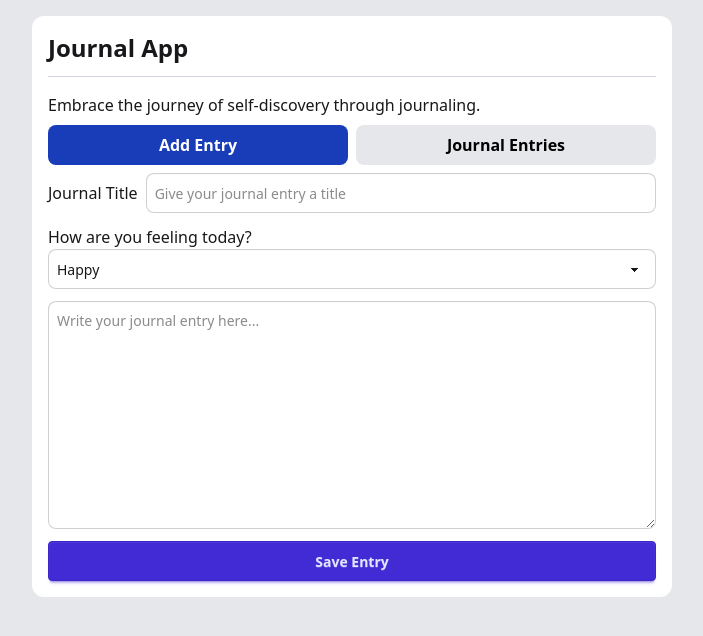
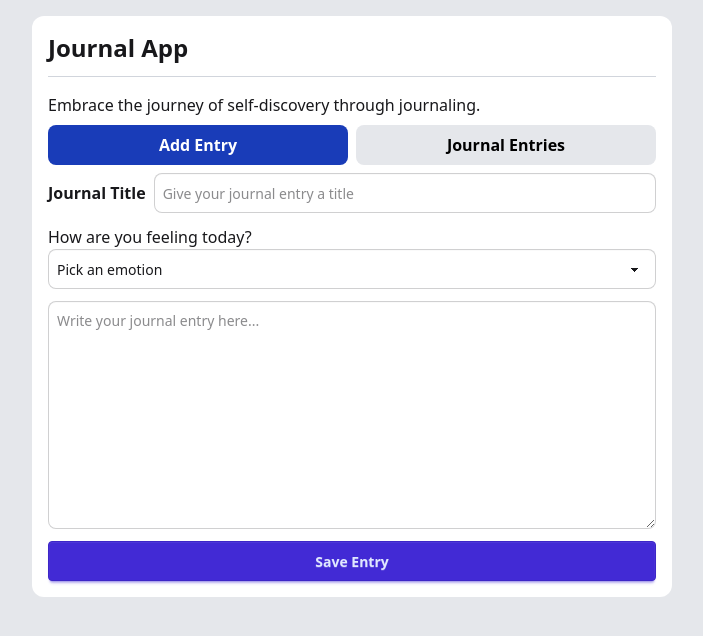
Before and after one commit to mikebeauchamp/React-Typescript-Training, a React (Vite) app in the folder journal-app/: page / in a window 1280 px wide. Shown: the top 636 px of the page, without its empty margins (288-991 px from the left). Built offline with nearby package versions, Linux system fonts and the light colour scheme.

Commit message:
saving journal entry to local storage

```diff
--- a/journal-app/package.json
+++ b/journal-app/package.json
@@ -10,9 +10,12 @@
     "preview": "vite preview"
   },
   "dependencies": {
+    "@hookform/resolvers": "^5.2.2",
     "react": "^19.2.0",
     "react-dom": "^19.2.0",
-    "tailwindcss": "^4.1.18"
+    "react-hook-form": "^7.71.1",
+    "tailwindcss": "^4.1.18",
+    "zod": "^4.3.6"
   },
   "devDependencies": {
     "@eslint/js": "^9.39.1",
--- a/journal-app/src/App.tsx
+++ b/journal-app/src/App.tsx
@@ -19,6 +19,7 @@ const App = () => {
 
                     {/* Tabs */}
                     <Tabs />
+
                     {/* Form */}
                     <AddJournalForm />
                 </div>
--- a/journal-app/src/components/AddJournalForm.tsx
+++ b/journal-app/src/components/AddJournalForm.tsx
@@ -1,15 +1,83 @@
+import { zodResolver } from '@hookform/resolvers/zod'
+import { useForm, type FieldValues } from 'react-hook-form'
+import { z } from 'zod'
+
+const schema = z.object({
+    title: z
+        .string()
+        .min(5, 'Title is required and must have at least 5 characters.'),
+    emotions: z.enum(
+        ['Happy', 'Neutral', 'Sad'],
+        'Please specify how you are feeling today.'
+    ),
+    content: z
+        .string()
+        .min(
+            128,
+            'Journal entry is required and must have at least 128 characters.'
+        )
+})
+
+type FormData = z.infer<typeof schema>
+
 const AddJournalForm = () => {
+    //deconstructure the useForm hook to get the necessary functions and state for form handling
+    const {
+        register,
+        handleSubmit,
+        reset,
+        formState: { errors }
+    } = useForm<FormData>({ resolver: zodResolver(schema) })
+
+    const onFormSubmit = (data: FieldValues) => {
+        const uuid = crypto.randomUUID()
+        data.id = uuid
+
+        const now = new Date()
+        data.createdAt = now.toLocaleDateString('en-US', {
+            year: 'numeric', //2026
+            month: 'long', // February
+            day: 'numeric' // 14
+        })
+        //get existing entries from local storage, add the new entry, and save it back to local storage. This allows us to persist journal entries across page reloads.
+        const existingEntries = JSON.parse(
+            localStorage.getItem('journalEntries') || '[]'
+        )
+
+        const updatedEntries = [...existingEntries, data]
+        localStorage.setItem('journalEntries', JSON.stringify(updatedEntries))
+
+        //reset the form fields after submission to clear the form for the next entry. This provides a better user experience by allowing users to quickly add multiple entries without manually clearing the form.
+        reset()
+    }
+
     return (
         <>
-            <form className="flex flex-col gap-3">
+            <form
+                className="flex flex-col gap-3"
+                onSubmit={handleSubmit(onFormSubmit)}
+            >
+                <div className="flex flex-col">
                     <div className="flex items-center gap-2">
-                    <label htmlFor="title">Journal Title</label>
+                        <label
+                            htmlFor="title"
+                            className="font-semibold whitespace-nowrap"
+                        >
+                            Journal Title
+                        </label>
                         <input
                             id="title"
                             type="text"
                             placeholder="Give your journal entry a title"
                             className="input input-bordered flex-1 rounded-lg border p-2"
-                    ></input>
+                            {...register('title')}
+                        />
+                    </div>
+                    {errors.title && (
+                        <span className="mt-3 font-medium text-red-500">
+                            {errors.title.message}
+                        </span>
+                    )}
                 </div>
 
                 <div className="flex flex-col">
@@ -18,20 +86,36 @@ const AddJournalForm = () => {
                     </label>
                     <select
                         id="emotions"
-                        defaultValue="Pick a color"
+                        defaultValue=""
                         className="select select-bordered w-full rounded-lg border p-2"
+                        {...register('emotions')}
                     >
-                        <option selected>Happy</option>
+                        <option value="" disabled>
+                            Pick an emotion
+                        </option>
+                        <option>Happy</option>
                         <option>Neutral</option>
                         <option>Sad</option>
                     </select>
+                    {errors.emotions && (
+                        <span className="mt-3 font-medium text-red-500">
+                            {errors.emotions.message}
+                        </span>
+                    )}
                 </div>
 
                 <textarea
+                    id="content"
                     className="textarea textarea-bordered w-full rounded-lg border p-2"
                     placeholder="Write your journal entry here..."
                     rows={10}
+                    {...register('content')}
                 ></textarea>
+                {errors.content && (
+                    <span className="mt-3 font-medium text-red-500">
+                        {errors.content.message}
+                    </span>
+                )}
 
                 <button className="btn btn-primary w-full">Save Entry</button>
             </form>
```
Also changed, not shown: 1 other file (tests, documents, lock files or other folders). Lines whose indentation alone changed are shown as unchanged.
